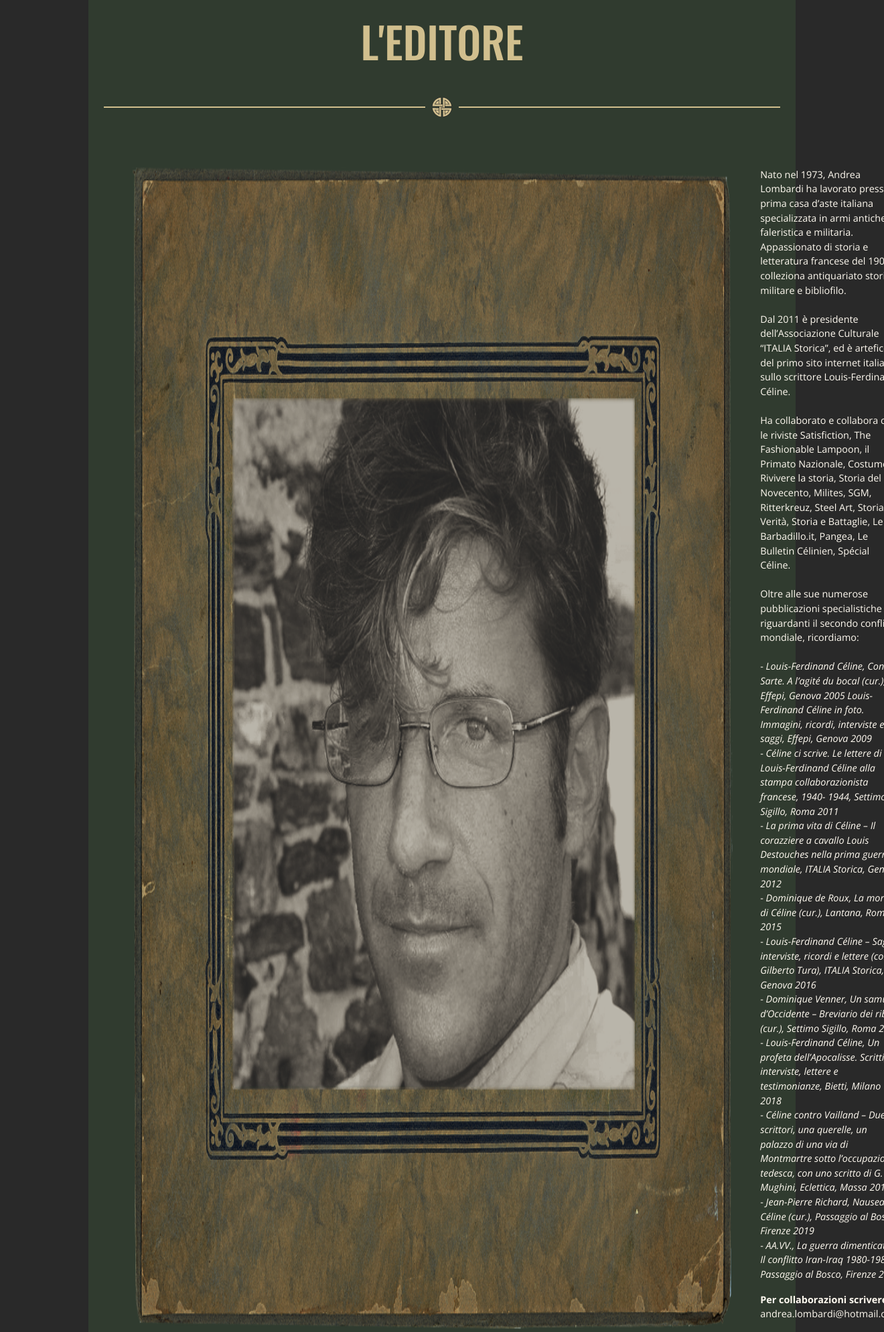
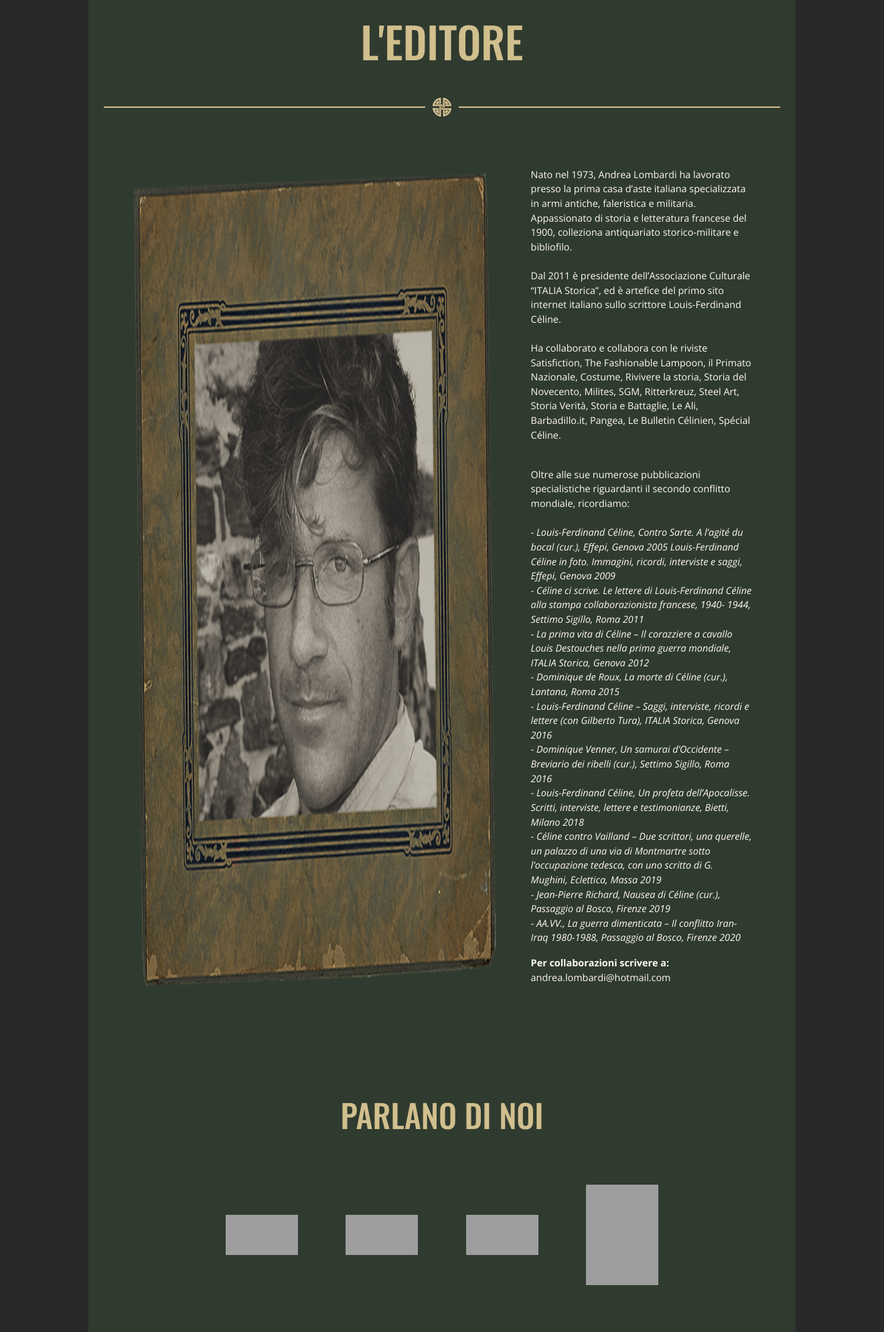
Before and after one commit to romina-trazzi/Italia-Storica, a PHP site: page / in a window 1320 px wide; the page is wider, and only the part inside the window is pictured. Shown: the part 2515-4504 px from the top of that part at 67% size. Run offline with PHP 8.4, Linux system fonts and the light colour scheme; style sheets or scripts are compiled from the project's sources; some libraries are stand-ins or nearby versions; grey boxes are pictures that could not be loaded.

Commit message:
Commit footer
Inizio footer, proseguo loghi

```diff
--- a/index.html
+++ b/index.html
@@ -33,6 +33,7 @@
 
   <body>
     <div id ="app">
+
       <!-- Header -->
       <header>
 
@@ -81,10 +82,10 @@
       </header>
       <!-- / Header -->
 
+      <div class="container_80">
         <!-- Main -->
         <main>
 
-        <div class="container_80">
 
           <!-- Row core -->
           <div class = "row core">
@@ -184,7 +185,6 @@
           </div>
           <!-- / Row core -->
 
-
           <!-- Row order -->
           <div class ="row order">
 
@@ -271,8 +271,7 @@
               </div>
             </div>
             <!-- / Titolo -->
-            <!-- <div class="col-lg-12 d-flex justify-content-center photo">
-            </div> -->
+
             <!-- About  -->
             <div class="col-lg-12">
               <div class="d-flex justify-space-between about">
@@ -282,9 +281,10 @@
                     Nato nel 1973, Andrea Lombardi ha lavorato presso la prima casa d’aste italiana specializzata in armi antiche, faleristica e militaria. <br>
                     Appassionato di storia e letteratura francese del 1900, colleziona antiquariato storico-militare e bibliofilo. <br> <br>
                     Dal 2011 è presidente dell’Associazione Culturale “ITALIA Storica”, ed è artefice del primo sito internet italiano sullo scrittore Louis-Ferdinand Céline. <br><br>
+                    Ha collaborato e collabora con le riviste Satisfiction, The Fashionable Lampoon, il Primato Nazionale, Costume, Rivivere la storia, Storia del Novecento, Milites, SGM, Ritterkreuz, Steel Art, Storia Verità, Storia e Battaglie, Le Ali, Barbadillo.it, Pangea, Le Bulletin Célinien, Spécial Céline. <br> <br>
+                  </p>
 
-                    Ha collaborato e collabora con le riviste Satisfiction, The Fashionable Lampoon, il Primato Nazionale, Costume, Rivivere la storia, Storia del Novecento, Milites, SGM, Ritterkreuz, Steel Art, Storia Verità, Storia e Battaglie, Le Ali, Barbadillo.it, Pangea, Le Bulletin Célinien, Spécial Céline. <br> <br>
-                    Oltre alle sue numerose pubblicazioni specialistiche riguardanti il secondo conflitto mondiale, ricordiamo: <br><br>
+                  <p> Oltre alle sue numerose pubblicazioni specialistiche riguardanti il secondo conflitto mondiale, ricordiamo: <br><br>
 
                     - <i> Louis-Ferdinand Céline, Contro Sarte. A l’agité du bocal (cur.), Effepi, Genova 2005 Louis-Ferdinand Céline in foto. Immagini, ricordi, interviste e saggi, Effepi, Genova 2009 </i><br>
                     - <i> Céline ci scrive. Le lettere di Louis-Ferdinand Céline alla stampa collaborazionista francese, 1940- 1944, Settimo Sigillo, Roma 2011 </i> <br>
@@ -304,7 +304,12 @@
 
                 </div>
 
+
               </div>
+
+
+
+
             </div>
             <!-- / About -->
 
@@ -314,6 +319,18 @@
             </div>
             <!-- / Titolo -->
 
+            <!-- Supporters -->
+            <div class="col-lg-12 d-flex justify-content-center align-items-center supporters">
+              <div class="d-flex justify-content-around align-items-center loghi">
+                <img src="https://upload.wikimedia.org/wikipedia/commons/0/0e/Logo_de_%22Il_Primato_Nazionale%22.png">
+                <img src="https://www.mcarchitects.it/wp-content/uploads/2019/11/Il-Secolo-XIX.png">
+                <img src="https://radiobandieranera.org/wp-content/uploads/2016/03/RadioBandieraNera-RBN-Logo-300x118.jpg">
+                <img src="https://culturaidentita.it/wp-content/uploads/2020/02/logobottom-ret-300x213-1.jpg">
+              </div>
+            </div>
+             <!-- / Supporters -->
+
+
             <!-- Carosello video -->
             <div class="d-flex flex-column video">
 
@@ -321,10 +338,7 @@
 
                 <div class="carousel">
 
-                  <!-- Pulsante sx -->
-                  <div class="prev">
-                    <i class="fas fa-angle-left"></i>
-                  </div>
+
 
                   <!-- Video Slides -->
                   <div id="carouselExampleFade" class="carousel slide carousel-fade" data-ride="carousel">
@@ -406,6 +420,11 @@
 
                   </div>  -->
 
+                   <!-- Pulsante sx -->
+                   <div class="prev">
+                    <i class="fas fa-angle-left"></i>
+                  </div>
+
                   <!-- Pulsante dx -->
                   <div class="next">
                     <i class="fas fa-angle-right"></i>
@@ -422,23 +441,31 @@
             </div>
             <!-- / Carosello video -->
 
+
+            <!-- Barra -->
+            <div class="col-lg-12 d-flex flex-column justify-content-center align-items-center order-bar">
+              <div class="desert-bar"></div>
+            </div>
+            <!-- / Barra -->
+
           </div>
           <!-- / Row personal-->
-
-
-
-
-
 
           <!-- Row form-->
           <div class="row form">
 
-            <div class="col-lg-12 col-md-12 col-sm-12 col-xs-12 d-flex flex-column align-items-center">
-              <h3 class="my_title">CONTATTACI</h3>
+            <!-- Titolo -->
+            <div class="col-lg-12 col-md-12 col-sm-12 col-xs-12 d-flex flex-column align-items-center form-title">
+              <h3 class="my_title text-center-d-flex">CONTATTACI</h3>
+              <div class="shield-wrap">
+                <img src="public/img/shield knot.svg">
+              </div>
               <i class="fas fa-envelope-open-text"></i>
+            </div>
+            <!-- / Titolo -->
 
+             <!-- Form container -->
             <div class="form-container d-flex justify-content-center">
-
               <form name="sendemail" action="/login" method="get" class="d-flex flex-column">
                 <input type="text" name="nomeCasella" size="20" maxlength="20" required id="namesurname" placeholder="Inserisci Nome e Cognome">
                 <input type="email" placeholder="Email" id="email" required>
@@ -448,20 +475,11 @@
                 <button type="submit" name="submit_button" class="button orange">Invia Email</button>
               </form>
             </div>
+            <!-- Form container -->
 
-            </div>
-
-            <!-- Barra -->
-            <div class="col-lg-12 d-flex flex-column justify-content-center align-items-center order-bar">
-              <div class="desert-bar"></div>
-            </div>
-            <!-- / Barra -->
 
           </div>
           <!-- / Row form-->
-
-
-        </div>
 
         </main>
         <!-- / Main -->
@@ -469,19 +487,24 @@
 
 
 
+        <!-- Footer -->
+        <footer>
+          <div class="col-lg-12 copyright">
+            <p class="d-flex justify-content-center align-items-center"> © Copyright Italia Storica 2021 </p>
+          </div>
 
-      <footer>
+          <div class="col-lg-12 camouflage">
 
-        <div class="col-lg-12 d-flex justify-content-center align-items-center supporters">
-          <div class="d-flex justify-content-around align-items-center loghi">
-            <img src="https://upload.wikimedia.org/wikipedia/commons/1/17/Logo_CulturaIdentit%C3%A0.jpg">
-            <img src="https://www.mcarchitects.it/wp-content/uploads/2019/11/Il-Secolo-XIX.png">
-            <img src="https://upload.wikimedia.org/wikipedia/commons/0/0e/Logo_de_%22Il_Primato_Nazionale%22.png">
-            <img src="https://radiobandieranera.org/wp-content/uploads/2016/03/RadioBandieraNera-RBN-Logo-300x118.jpg">
-          </div>
           </div>
 
         </footer>
+        <!-- / Footer -->
+
+      </div>
+
+
+
+
     </div>
 
 
--- a/public/css/style.css
+++ b/public/css/style.css
@@ -613,10 +613,10 @@ body main .personal .publisher-title img {
   margin-right: 10px;
 }
 body main .personal .about {
-  padding: 0 50px 130px 50px;
+  padding: 0 50px 150px 50px;
 }
 body main .personal .about img {
-  width: 97%;
+  width: 60%;
   margin-right: 40px;
   filter: grayscale(0%);
   transition: all 1s ease-in;
@@ -628,12 +628,25 @@ body main .personal .about p {
   line-height: 1.5;
   color: floralwhite;
 }
-body main .personal .about img:hover {
-  filter: grayscale(40%);
-  -webkit-filter: grayscale(40%);
-  -moz-filter: grayscale(40%);
-  -ms-filter: grayscale(40%);
-  -o-filter: grayscale(40%);
+body main .personal .supporters {
+  margin-bottom: 150px;
+}
+body main .personal .supporters img {
+  width: 15%;
+  height: 60px;
+  filter: grayscale(100%);
+  transform: scale(1);
+  transition: all 1s ease 0.2s;
+}
+body main .personal .supporters img:nth-child(4) {
+  height: 150px;
+}
+body main .personal .supporters img:hover {
+  transform: scale(1.2);
+  transition: all 1s ease 0.2s;
+}
+body main .personal .supporters .loghi {
+  width: 70%;
 }
 body main .personal .video {
   margin: 0;
--- a/src/style.scss
+++ b/src/style.scss
@@ -243,15 +243,11 @@ body {
                 @include shieldknot;
             }
 
-            // .photo {
-
-            // }
-
             .about {
-                padding: 0 50px 130px 50px;
+                padding: 0 50px 150px 50px;
 
                 img {
-                    width: 97%;
+                    width: 60%;
                     margin-right: 40px;
                     filter: grayscale(0%);
                     transition: all 1s ease-in;
@@ -265,12 +261,33 @@ body {
                     color: map-get($color-map, text_color);
                 }
 
+            }
+
+            .supporters {
+                margin-bottom: 150px;
+
+                img {
+                    width: 15%;
+                    height: 60px;
+                    filter:grayscale(100%);
+                    transform:scale(1);
+                    transition: all 1s ease 0.2s;
+                }
+
+                img:nth-child(4) {
+                    height: 150px;
+                }
+
                 img:hover {
-                    filter: grayscale(40%);
-                    -webkit-filter: grayscale(40%);
-                    -moz-filter: grayscale(40%);
-                    -ms-filter: grayscale(40%);
-                    -o-filter: grayscale(40%);
+                    -webkit-transform: scale(1.2);
+                    -o-transform: scale(1.2);
+                    -ms-transform: scale(1.2);
+                    transform:scale(1.2);
+                    transition: all 1s ease 0.2s;
+                }
+
+                .loghi {
+                    width: 70%;
                 }
 
             }
```
Also changed, not shown: other parts of public/css/style.css (+51 -5 lines), other parts of src/style.scss (+37 -7 lines), public/img/ProvaAme.png. Lines whose indentation alone changed are shown as unchanged.
